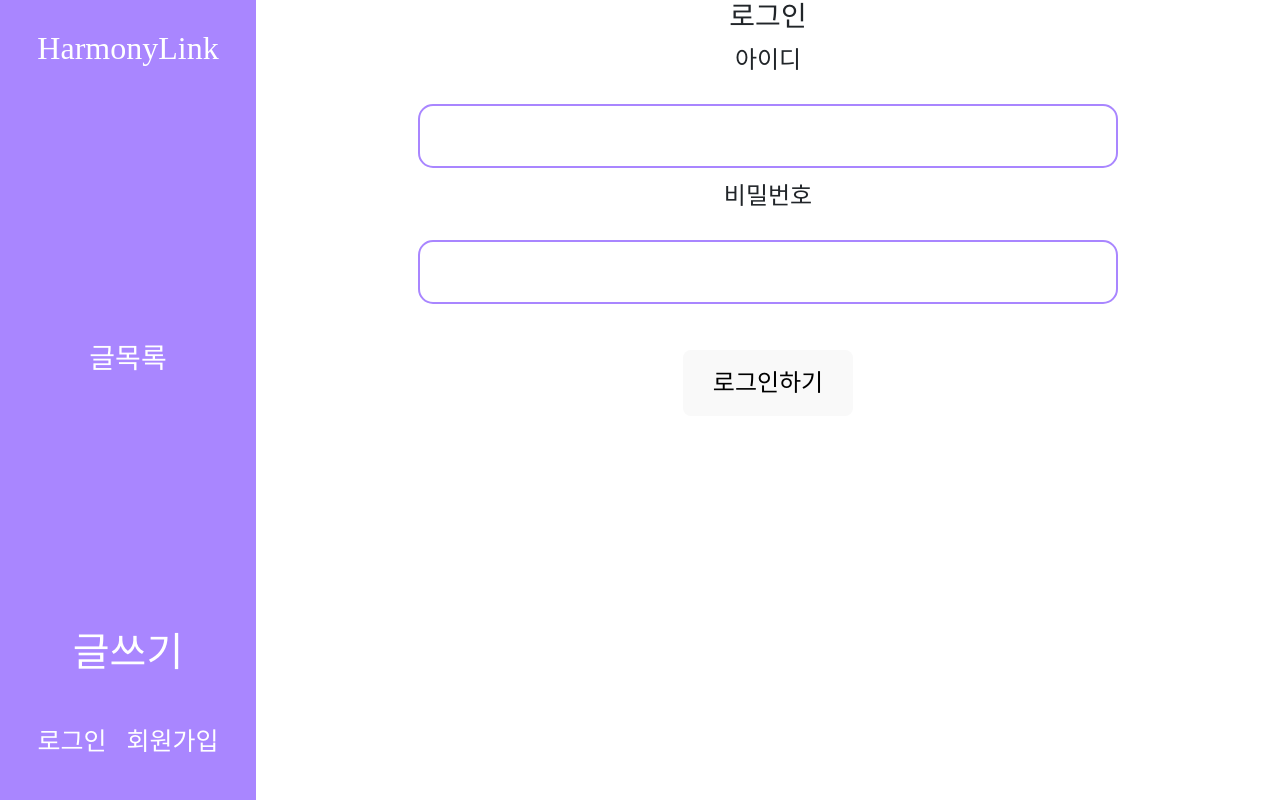
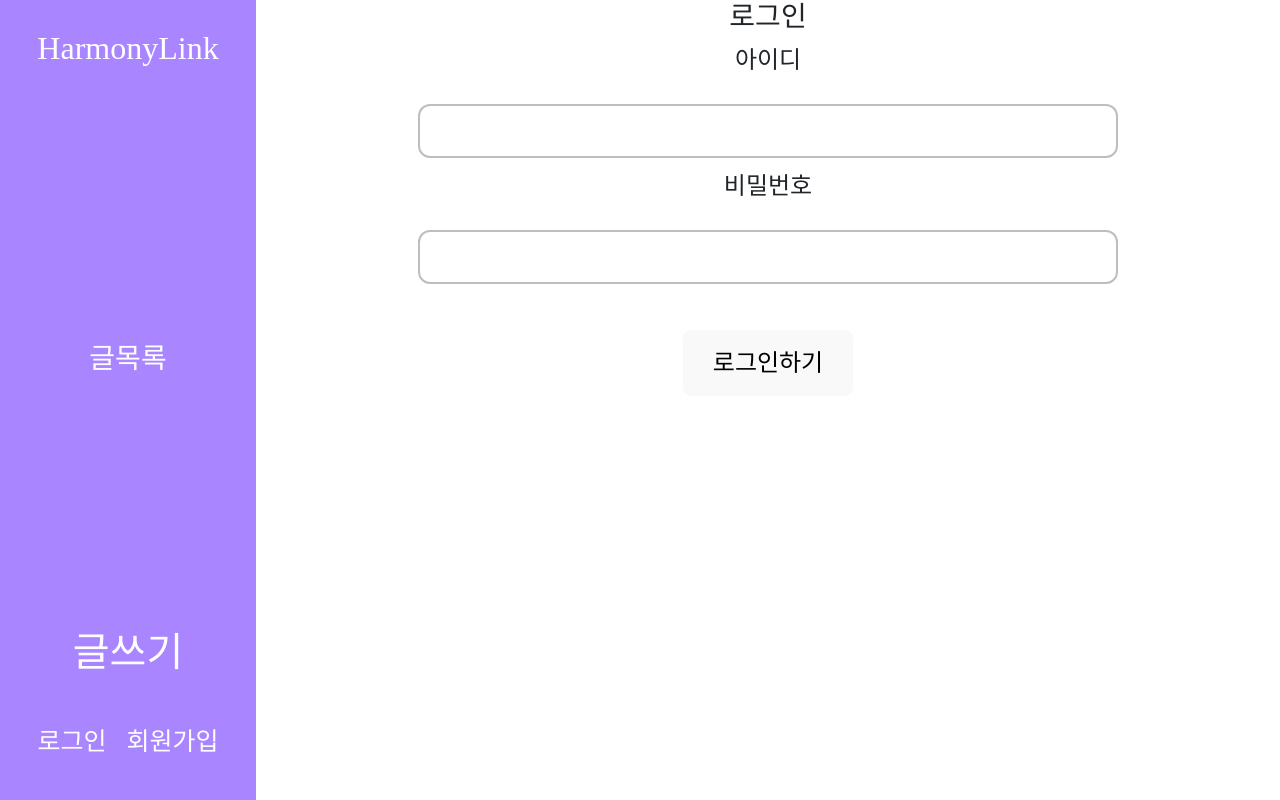
Before and after one commit to c1vera/HarmonyLink, a React (Vite) app in the folder HarmonyLink-SpringBoot/src/HarmonyLink-Frontend/: page /login in a window 1280 px wide. Built offline with nearby package versions, Linux system fonts and the light colour scheme; a web font is replaced by a local one.

Commit message:
input 컴포넌트 스타일 수정

```diff
--- a/HarmonyLink-SpringBoot/src/HarmonyLink-Frontend/src/components/Input/Input.tsx
+++ b/HarmonyLink-SpringBoot/src/HarmonyLink-Frontend/src/components/Input/Input.tsx
@@ -9,11 +9,11 @@ interface InputProps extends React.InputHTMLAttributes<HTMLInputElement> {
 
 const InputEach = styled.input<InputProps>`
   font-size: ${(props) => (props.fontSize ? props.fontSize : "20px")};
-  padding: 15px;
+  padding: 10px;
   margin: 10px;
   width: ${(props) => (props.width ? props.width : "700px")};
-  border-radius: 15px;
-  border: 2.5px solid #a986ff;
+  border-radius: 12px;
+  border: 2.5px solid #bebebe;
 `;
 
 const Input = ({ width, fontSize, ...props }: InputProps) => {
```
